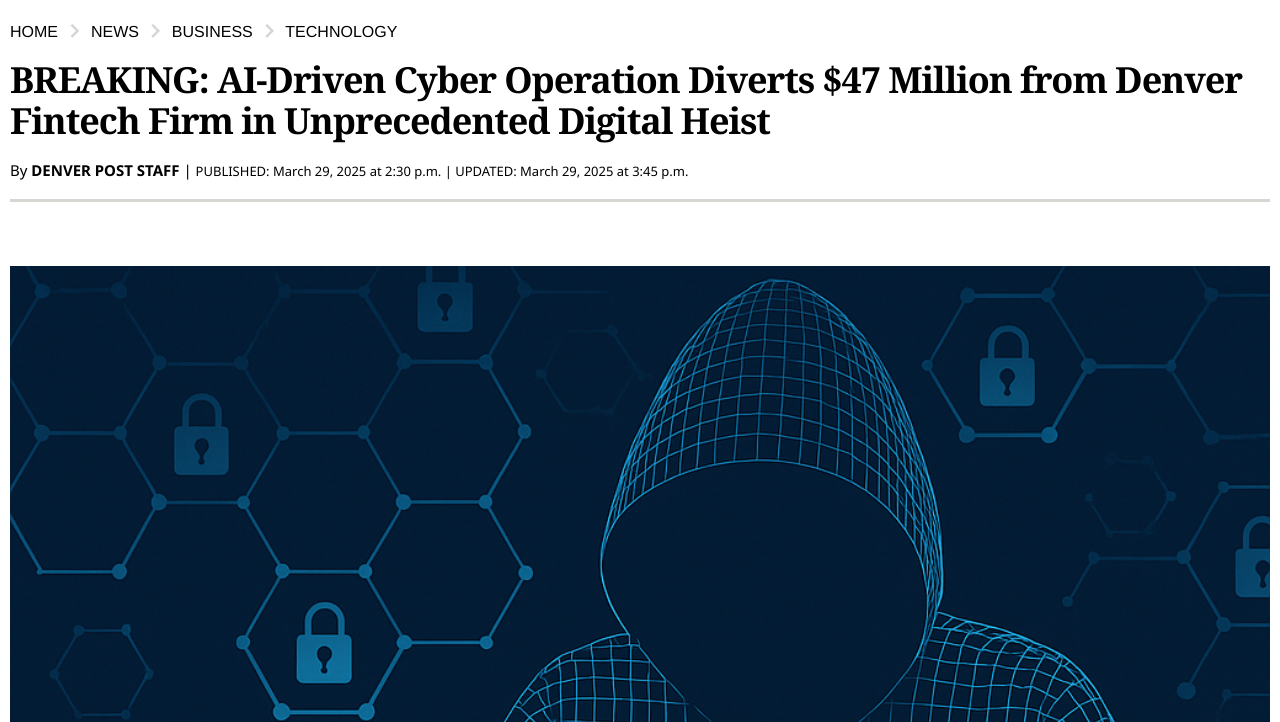
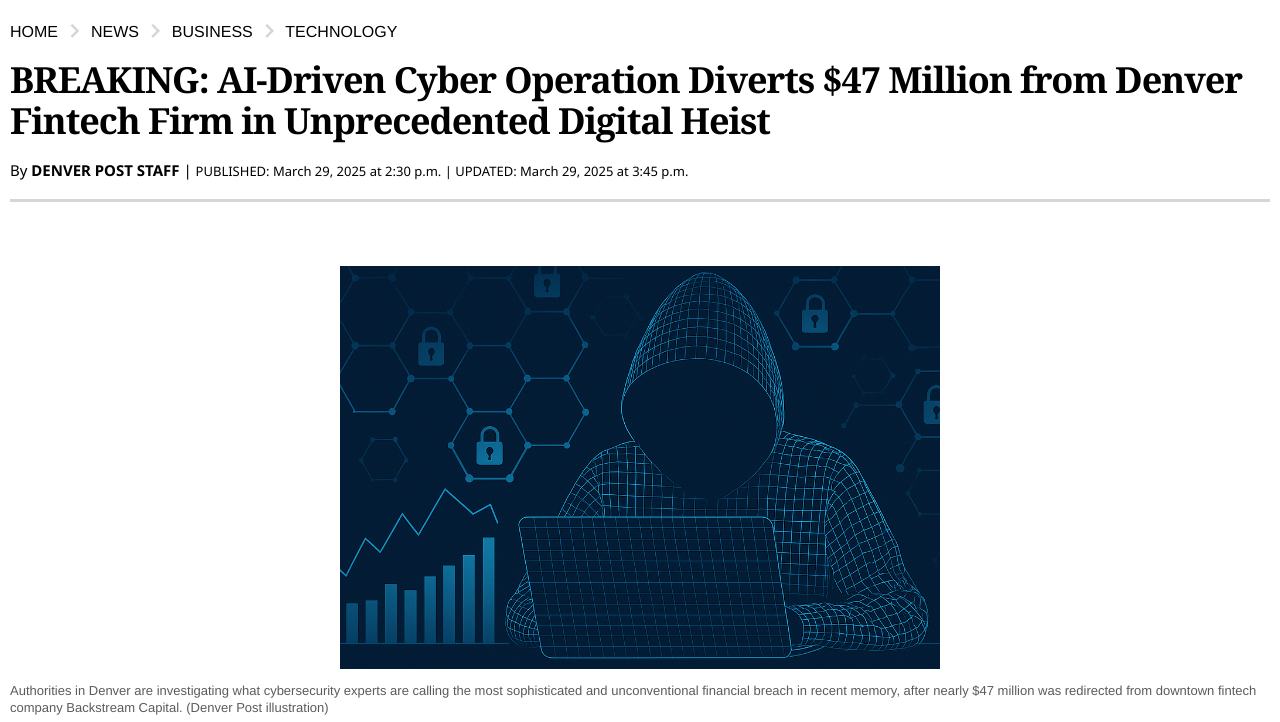
Before and after one commit to heblacky/news2, a website: page post/ai-heist/index.html in a window 1280 px wide. Shown: the part 78-800 px from the top of the page. Drawn offline with Linux system fonts and the light colour scheme; no server answers; a script that the page names is missing.

Commit message:
Resize AI heist article image to make it smaller

```diff
--- a/post/ai-heist/index.html
+++ b/post/ai-heist/index.html
@@ -155,8 +155,8 @@ window._wpemojiSettings = {"baseUrl":"https:\/\/s.w.org\/images\/core\/emoji\/15
             </div>
             <div class="header-features">
                 <figure class="featured-image">
-                    <div class="image-wrapper">
-                        <img src="/post/ai-heist/images/ai-cyber-heist.png" alt="A digital representation of AI data flow and cybersecurity breach" />
+                    <div class="image-wrapper" style="max-width: 600px; margin: 0 auto;">
+                        <img src="/post/ai-heist/images/ai-cyber-heist.png" alt="A digital representation of AI data flow and cybersecurity breach" style="width: 100%; height: auto;" />
                     </div>
                     <figcaption>Authorities in Denver are investigating what cybersecurity experts are calling the most sophisticated and unconventional financial breach in recent memory, after nearly $47 million was redirected from downtown fintech company Backstream Capital. (Denver Post illustration)</figcaption>
                 </figure>
```
